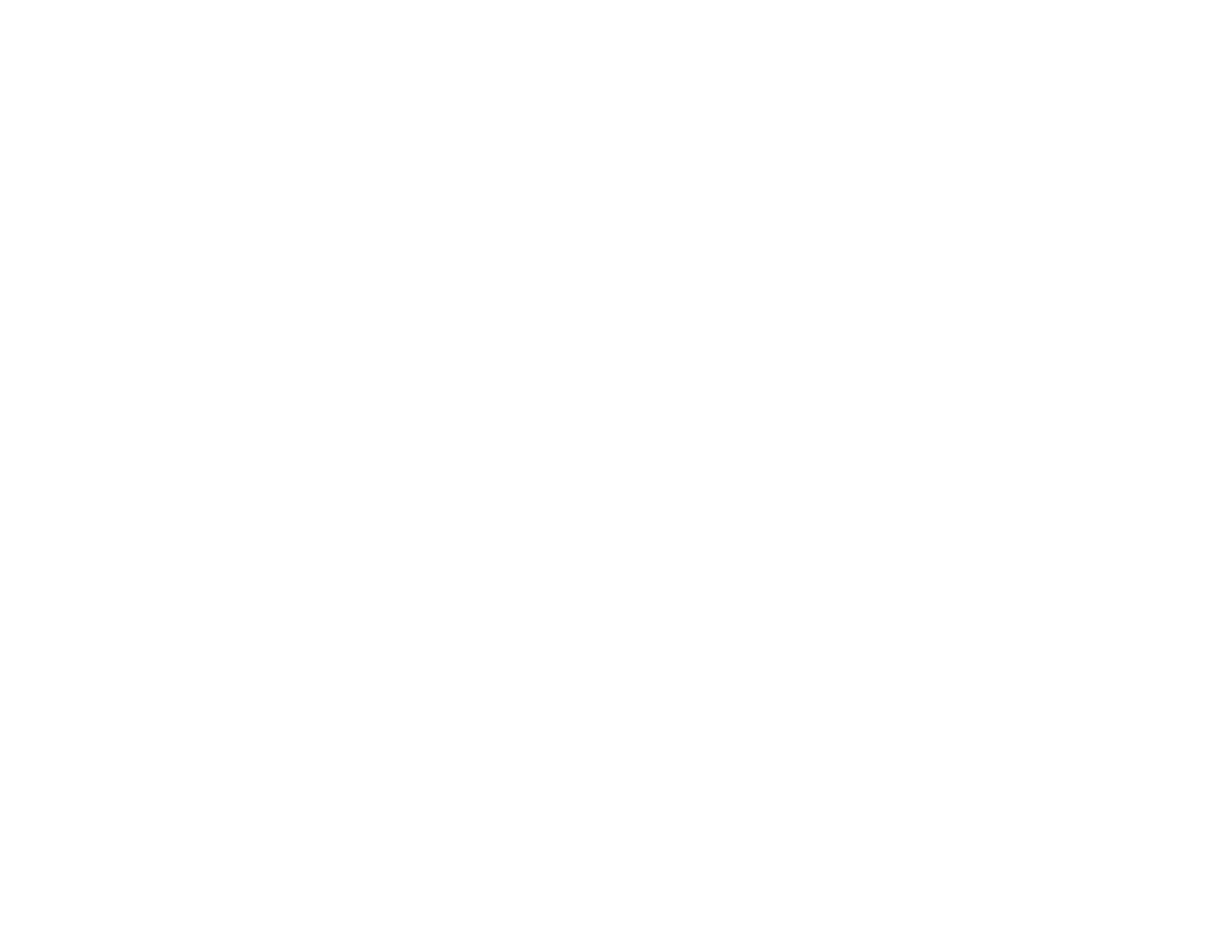
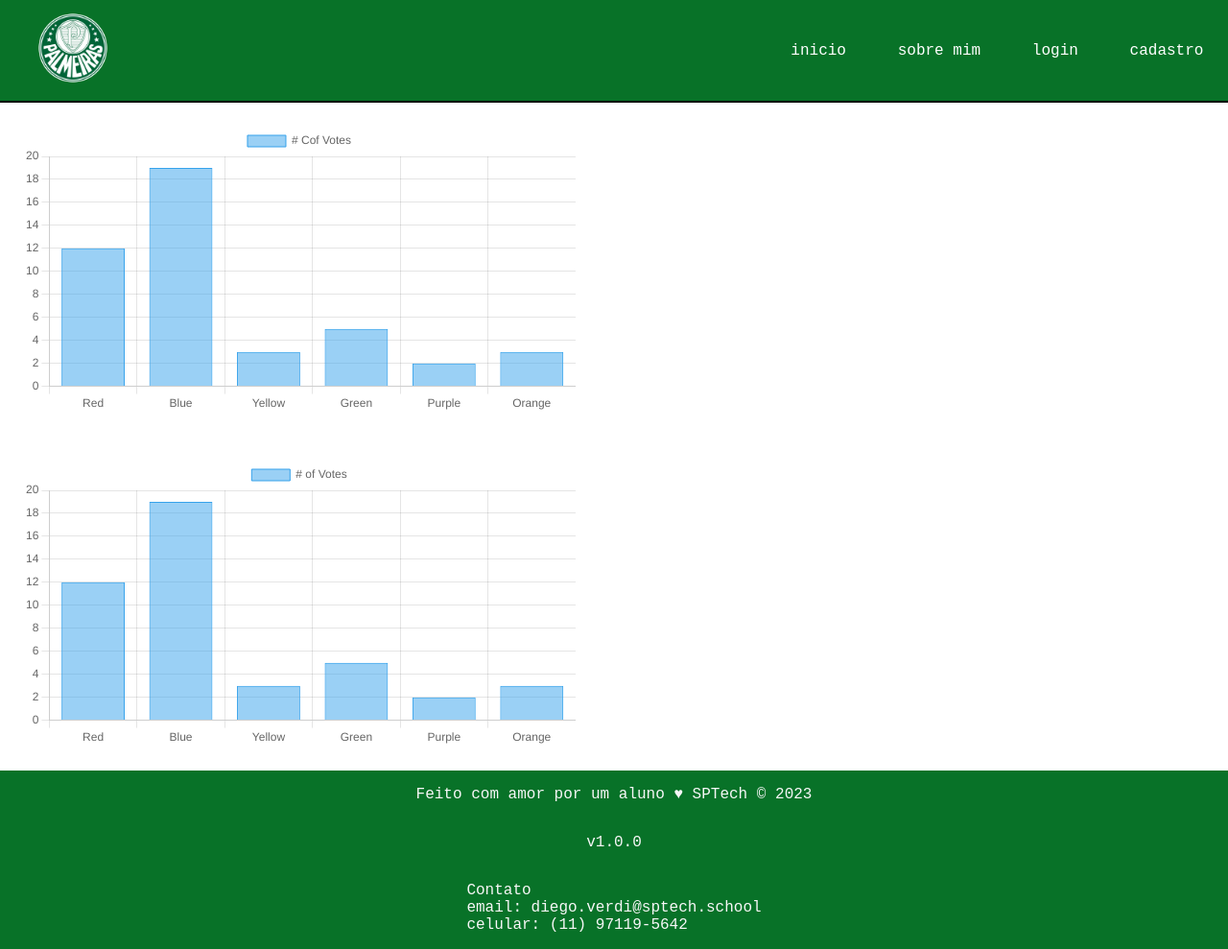
Before and after one commit to DiegoHessel/individual, a website: page site/public/dashboard/deshboard.html in a window 1280 px wide. Shown: the whole page at 96% size. Before the commit the page ends 800 px from the top, so only its background shows below. Drawn offline with nearby package versions, Linux system fonts and the light colour scheme.

Commit message:
dashboard

```diff
--- a/site/public/css/dashboard.css
+++ b/site/public/css/dashboard.css
@@ -0,0 +1,117 @@
+body {
+    margin: 0;
+    padding: 0;
+    font-family: 'Courier New', Geneva, sans-serif;
+    /* overflow-x: hidden; */
+}
+
+.container {
+    width: 100%;
+    padding: 0 2vw;
+    display: flex;
+}
+
+.logo img {
+    height: 100px;
+    width: 100px;
+}
+
+.header {
+    background-color: rgb(8, 114, 40);
+    border-bottom: 2px rgb(0, 0, 0) solid;
+    width: 100%;
+    display: flex;
+}
+
+.header .container {
+    justify-content: space-between;
+
+}
+
+.header a {
+    text-decoration: none;
+    color: white;
+}
+
+.agora {
+    font-weight: 800px;
+}
+
+.navbar {
+    width: 35%;
+    display: flex;
+    align-items: center;
+    justify-content: space-between;
+    list-style: none;
+}
+
+.titulo {
+    color: white;
+    width: fit-content;
+    font-weight: 500;
+}
+
+main {
+    display: flex;
+    flex-direction: column;
+    width: 100%;
+    justify-content: flex-start;
+
+}
+
+.sessao1{
+    display: flex;
+    flex-direction: row;
+    width: 100%;
+    gap: 2.5vw;
+    justify-content: space-between;
+    background-color: rgb(8, 114, 40);
+    background-size:100%;
+
+}
+
+.banner {
+    display: flex;
+    flex-direction: column;
+    color: white;
+    width: 45%;
+    text-align: center;
+    padding: 1.5rem;
+    gap: 1vw;
+}
+
+.banner .img {
+    display: flex;
+    width: 200px;
+    height: 200px;
+
+}
+
+.banner .container {
+    height: 600px;
+    font-size: 12px;
+    align-items: left;
+}
+
+.banner p {
+    justify-content: center;
+    text-align: center;
+    height: fit-content;
+    margin: 0;
+    padding: 0;
+}
+
+.container span {
+
+    font-weight: 800;
+}
+
+.footer {
+    display: flex;
+    width: 100%;
+    background-color: rgb(8, 114, 40);
+    color: rgb(247, 247, 247);
+    justify-content: center;
+    align-items: center;
+    flex-direction: column;
+}
--- a/site/public/dashboard/deshboard.html
+++ b/site/public/dashboard/deshboard.html
@@ -0,0 +1,116 @@
+<!DOCTYPE html>
+<html lang="en">
+
+<head>
+    <meta charset="UTF-8">
+    <meta http-equiv="X-UA-Compatible" content="IE=edge">
+    <meta name="viewport" content="width=device-width, initial-scale=1.0">
+    <title>Document</title>
+    <link rel="stylesheet" href="../css/dashboard.css">
+    <script src="https://cdn.jsdelivr.net/npm/chart.js"></script>
+</head>
+
+<body>
+    <div class="header">
+        <div class="container">
+            <div class="logo">
+                <img src="../assets/imgs/palmeirasLogo.png">
+
+            </div>
+            <ul class="navbar">
+                <li>
+                    <a href="./index.html" class="agora">inicio</a>
+                </li>
+                <li>
+                    <a href="./sobre.html">sobre mim </a>
+                </li>
+                <li>
+                    <a href="./login.html">login</a>
+                </li>
+
+                <li>
+                    <a href="./cadastro.html">cadastro</a>
+                </li>
+            </ul>
+
+        </div>
+    </div>
+    <main>
+    <div class="banner">
+        <div>
+            <canvas id="myChart" style="position: relative; height: 50% ; width: 50%;"></canvas>
+          </div>
+
+          <script>
+            const ctx = document.getElementById('myChart');
+
+
+
+            new Chart(ctx, {
+              type: 'bar',
+              data: {
+                labels: ['Red', 'Blue', 'Yellow', 'Green', 'Purple', 'Orange'],
+                datasets: [{
+                  label: '# Cof Votes',
+                  data: [12, 19, 3, 5, 2, 3],
+                  borderWidth: 1
+
+                }]
+              },
+              options: {
+                scales: {
+                  y: {
+                    beginAtZero: true
+                  }
+                }
+              }
+            });
+
+
+
+          </script>
+
+
+    </div>
+    <div class="banner">
+      <div>
+        <canvas id="myChart2"  style="position: relative; height: 50% ; width: 50%;"></canvas>
+      </div>
+      <script>
+      const ctx2 = document.getElementById('myChart2');
+
+
+
+          new Chart(ctx2, {
+            type: 'bar',
+            data: {
+              labels: ['Red', 'Blue', 'Yellow', 'Green', 'Purple', 'Orange'],
+              datasets: [{
+                label: '# of Votes',
+                data: [12, 19, 3, 5, 2, 3],
+                borderWidth: 1
+
+              }]
+            },
+            options: {
+              scales: {
+                y: {
+                  beginAtZero: true
+                }
+              }
+            }
+          });
+        </script>
+    </div>
+    </main>
+    <div class="footer">
+        <p>Feito com amor por um aluno ♥ SPTech © 2023</p>
+        <p>v1.0.0</p>
+        <P>Contato<br>
+            email: diego.verdi@sptech.school<br> celular: (11) 97119-5642
+        </P>
+    </div>
+
+</body>
+
+</html>
--- a/site/src/database/config.js
+++ b/site/src/database/config.js
@@ -21,8 +21,8 @@
 var mySqlConfig = {
     host: "localhost",
     database: "individuall",
-    user: "root",
-    password: "verdi",
+    user: "aluno",
+    password: "sptech",
 };
 
 function executar(instrucao) {
```
Also changed, not shown: site/public/index.html (+1 -0 lines), site/public/login.html (+3 -3 lines), site/src/controllers/medidaController.js (+4 -4 lines), 1 other file.
